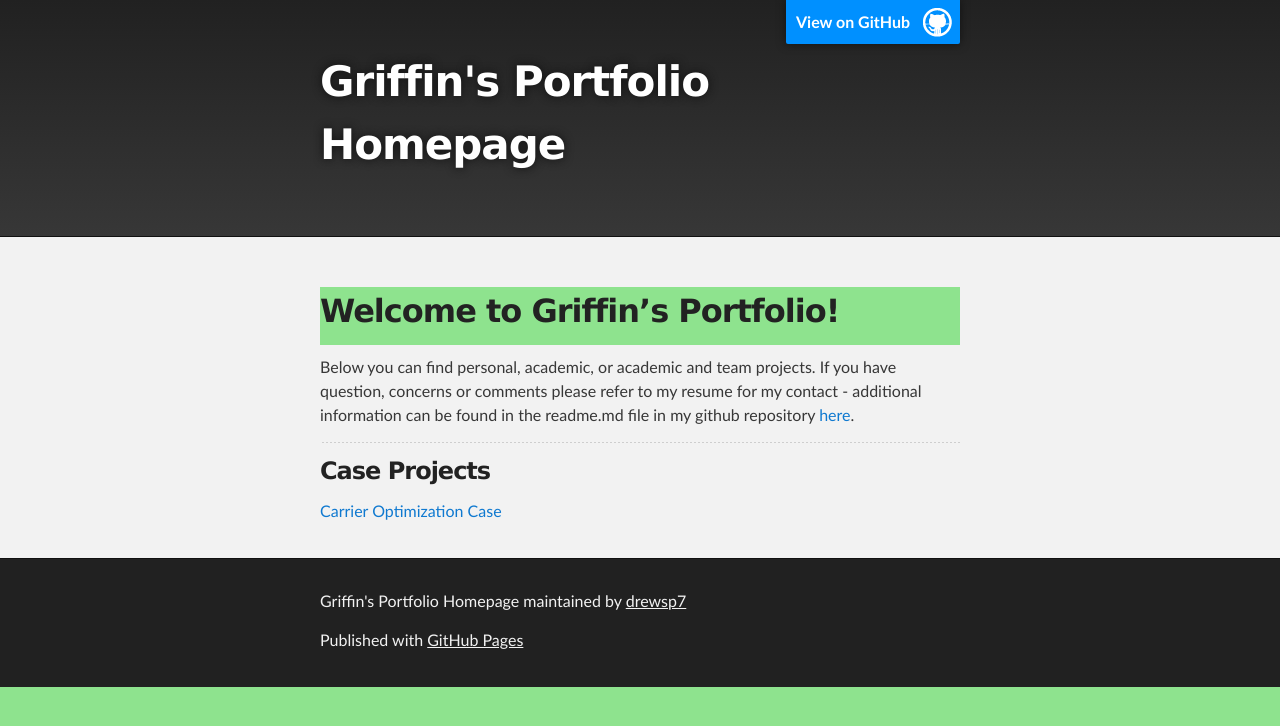
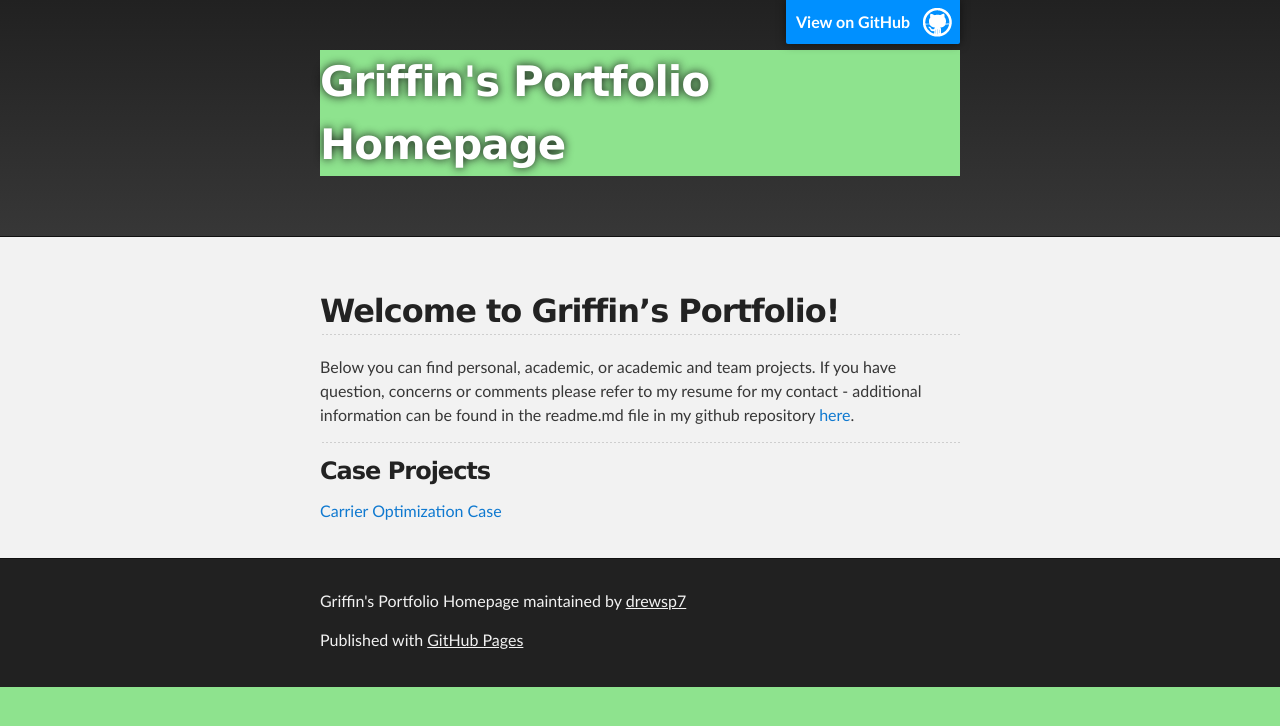
Before and after one commit to drewsp7/griffinsalyer.github.io, a Jekyll site: the page built from index.md, in a window 1280 px wide. Shown: the top 726 px of the page. Built offline with Jekyll 4.4.1, drawn with Linux system fonts in a browser that asks for light colours; our own code applies the rules of GitHub Pages for plain Markdown files; the repository's description, which GitHub fills in, is left out.

Commit message:
Update jekyll-theme-slate.scss

```diff
--- a/_sass/jekyll-theme-slate.scss
+++ b/_sass/jekyll-theme-slate.scss
@@ -64,12 +64,13 @@ h1, h2, h3, h4, h5, h6 {
 h1 {
   font-size: 36px;
   font-weight: 700;
+  background: #8ee38e
 }
 
 h2 {
   padding-bottom: 10px;
   font-size: 32px;
-  background: #8ee38e //url('../images/bg_hr.png') repeat-x bottom;
+  background: url('../images/bg_hr.png') repeat-x bottom; // Second header title
 }
 
 h3 {
```
